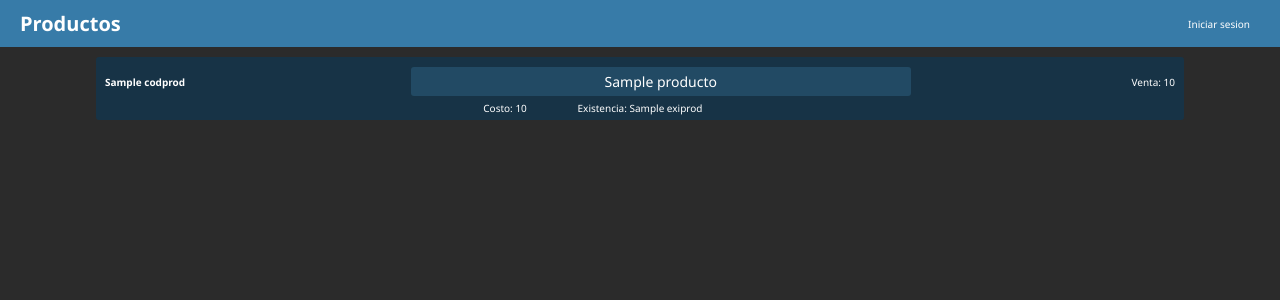
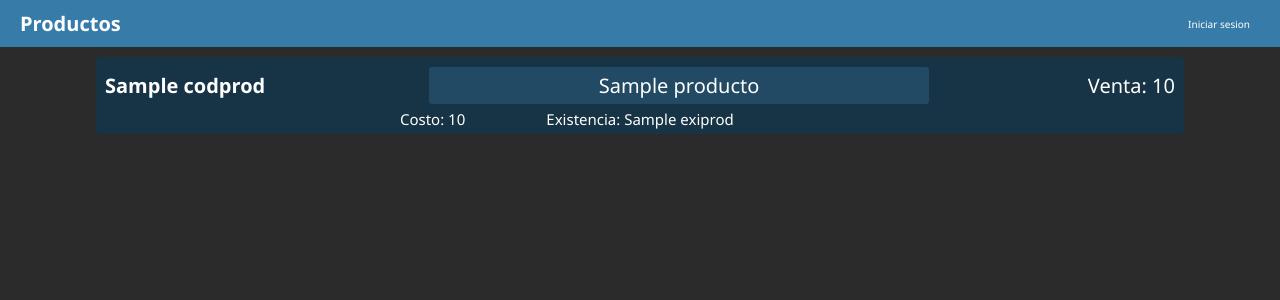
Before and after one commit to devdariill/py-clasificacion-productos-ai, a Python web app: template myblog/templates/producto/index.html in a window 1280 px wide. Shown: the top 300 px of the page. Run offline with Jinja, Linux system fonts and the light colour scheme; the template is opened without the code that fills it: most values are stand-ins (such as "Sample title", 1, 10 or a date in 2020); some libraries are stand-ins or nearby versions.

Commit message:
resize font productos

```diff
--- a/myblog/templates/producto/index.html
+++ b/myblog/templates/producto/index.html
@@ -58,6 +58,7 @@
     margin-bottom: 6px;
     border-radius: 3px;
     text-align: center;
+    font-size: 20px;
 ">
   <header
     style=
@@ -88,7 +89,6 @@
         margin-left: 5px;
         padding: 5px;
         text-align:center;
-        font-size: 14px;
       "
       type="button"
     >
@@ -109,10 +109,10 @@
       column-count: 3;
       margin-bottom: 5px;
       ">
-    <p style="font-size: 10px"> {{ "Costo: {:,.0f}".format(producto.cosulc)}}</p>
-    <p> Existencia: {{ producto.exiprod }}</p>
+    <p style="font-size: 15px"> {{ "Costo: {:,.0f}".format(producto.cosulc)}}</p>
+    <p style="font-size: 15px"> Existencia: {{ producto.exiprod }}</p>
     {% if producto.undfra > 1 %}
-    <p style="font-size: 10px"> {{ "Unidad: {:,.0f}".format(producto.pvenfra) }}</p>
+    <p style="font-size: 15px"> {{ "Unidad: {:,.0f}".format(producto.pvenfra) }}</p>
     {% endif %}
   </div>
 </div>
```
